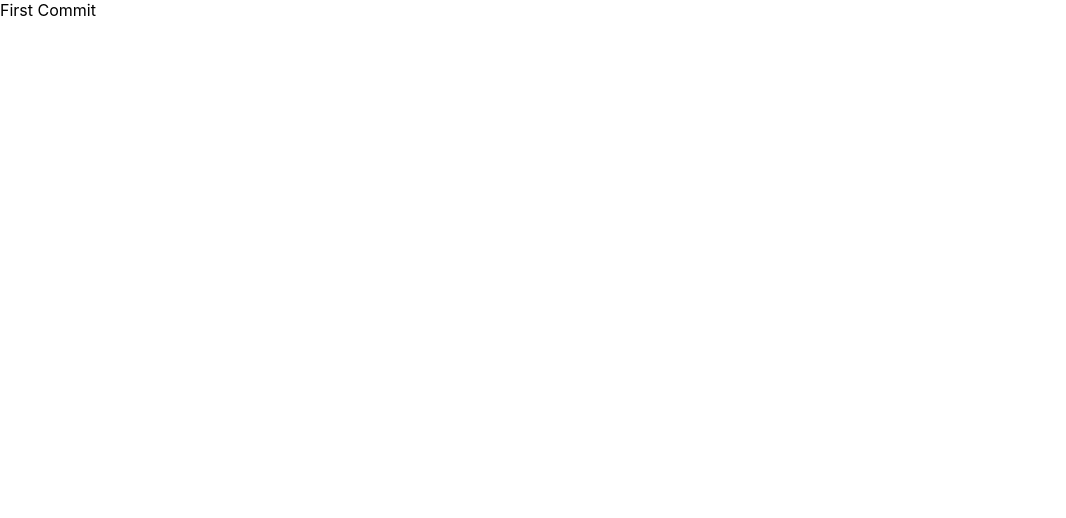
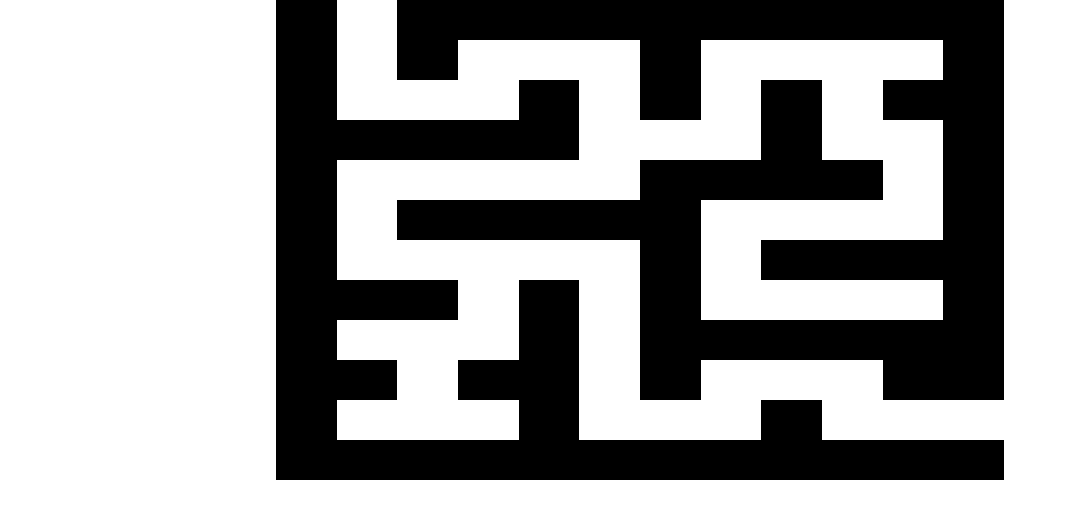
Before and after one commit to josebdev/maze, a React (Create React App) app: page / in a window 1280 px wide. Shown: the top 518 px of the page, without its empty margins (0-1066 px from the left). Built offline with nearby package versions, Linux system fonts and the light colour scheme.

Commit message:
feat: created maze

```diff
--- a/package.json
+++ b/package.json
@@ -15,6 +15,7 @@
     "react-scripts": "4.0.3",
     "styled-components": "^5.3.1",
     "typescript": "^4.1.2",
+    "uuid": "^3.4.0",
     "web-vitals": "^1.0.1"
   },
   "scripts": {
@@ -42,6 +43,8 @@
     ]
   },
   "devDependencies": {
+    "@types/styled-components": "^5.1.14",
+    "@types/uuid": "^8.3.1",
     "@typescript-eslint/eslint-plugin": "^4.31.0",
     "@typescript-eslint/parser": "^4.31.0",
     "eslint": "^7.32.0",
--- a/src/App.tsx
+++ b/src/App.tsx
@@ -1,7 +1,13 @@
 import React from 'react'
+import { Maze } from 'components/Maze'
+import { mazeFinal } from 'utils/level'
 
 function App() {
-  return <div className="App">First Commit</div>
+  return (
+    <div>
+      <Maze list={mazeFinal} />
+    </div>
+  )
 }
 
 export default App
--- /dev/null
+++ b/src/components/Maze/index.tsx
@@ -0,0 +1,26 @@
+import React, { FunctionComponent } from 'react'
+import { CellType } from 'utils/level'
+import { v4 as uuidv4 } from 'uuid'
+import { Row, Cell, MazeContainer } from './styles'
+
+type MazeProps = {
+  list: CellType[][]
+}
+
+export const Maze: FunctionComponent<MazeProps> = ({ list }) => {
+  return (
+    <MazeContainer>
+      {list.map((rows) => {
+        const rowKey = uuidv4()
+        return (
+          <Row key={rowKey}>
+            {rows.map((cell) => {
+              const key = uuidv4()
+              return <Cell key={key} type={cell} />
+            })}
+          </Row>
+        )
+      })}
+    </MazeContainer>
+  )
+}
--- /dev/null
+++ b/src/components/Maze/styles.ts
@@ -0,0 +1,28 @@
+import styled from 'styled-components'
+import { CellType } from 'utils/level'
+
+export const Row = styled.div`
+  display: grid;
+  grid-template-columns: repeat(12, 1fr);
+`
+export const Cell = styled.div<{ type: CellType }>`
+  min-width: 40px;
+  min-height: 40px;
+  background: ${(props) => {
+    switch (props.type) {
+      case 'BLOCKED':
+        return '#000000'
+      case 'INITIAL':
+      case 'FINAL':
+      case 'FREE':
+        return '#FFFFFF'
+      default:
+        throw new Error(`you are passing a wrong type ${props.type}`)
+    }
+  }};
+`
+export const MazeContainer = styled.div`
+  position: relative;
+  max-width: 728px;
+  margin: 0 auto;
+`
--- /dev/null
+++ b/src/utils/level.ts
@@ -0,0 +1,155 @@
+const BLOCK = 'BLOCKED'
+const FREE = 'FREE'
+const INITIAL = 'INITIAL'
+const FINAL = 'FINAL'
+
+export type CellType =
+  | typeof BLOCK
+  | typeof FREE
+  | typeof INITIAL
+  | typeof FINAL
+
+export const mazeFinal: CellType[][] = [
+  [
+    BLOCK,
+    INITIAL,
+    BLOCK,
+    BLOCK,
+    BLOCK,
+    BLOCK,
+    BLOCK,
+    BLOCK,
+    BLOCK,
+    BLOCK,
+    BLOCK,
+    BLOCK,
+  ],
+  [BLOCK, FREE, BLOCK, FREE, FREE, FREE, BLOCK, FREE, FREE, FREE, FREE, BLOCK],
+  [
+    BLOCK,
+    FREE,
+    FREE,
+    FREE,
+    BLOCK,
+    FREE,
+    BLOCK,
+    FREE,
+    BLOCK,
+    FREE,
+    BLOCK,
+    BLOCK,
+  ],
+  [
+    BLOCK,
+    BLOCK,
+    BLOCK,
+    BLOCK,
+    BLOCK,
+    FREE,
+    FREE,
+    FREE,
+    BLOCK,
+    FREE,
+    FREE,
+    BLOCK,
+  ],
+  [
+    BLOCK,
+    FREE,
+    FREE,
+    FREE,
+    FREE,
+    FREE,
+    BLOCK,
+    BLOCK,
+    BLOCK,
+    BLOCK,
+    FREE,
+    BLOCK,
+  ],
+  [
+    BLOCK,
+    FREE,
+    BLOCK,
+    BLOCK,
+    BLOCK,
+    BLOCK,
+    BLOCK,
+    FREE,
+    FREE,
+    FREE,
+    FREE,
+    BLOCK,
+  ],
+  [
+    BLOCK,
+    FREE,
+    FREE,
+    FREE,
+    FREE,
+    FREE,
+    BLOCK,
+    FREE,
+    BLOCK,
+    BLOCK,
+    BLOCK,
+    BLOCK,
+  ],
+  [
+    BLOCK,
+    BLOCK,
+    BLOCK,
+    FREE,
+    BLOCK,
+    FREE,
+    BLOCK,
+    FREE,
+    FREE,
+    FREE,
+    FREE,
+    BLOCK,
+  ],
+  [
+    BLOCK,
+    FREE,
+    FREE,
+    FREE,
+    BLOCK,
+    FREE,
+    BLOCK,
+    BLOCK,
+    BLOCK,
+    BLOCK,
+    BLOCK,
+    BLOCK,
+  ],
+  [
+    BLOCK,
+    BLOCK,
+    FREE,
+    BLOCK,
+    BLOCK,
+    FREE,
+    BLOCK,
+    FREE,
+    FREE,
+    FREE,
+    BLOCK,
+    BLOCK,
+  ],
+  [BLOCK, FREE, FREE, FREE, BLOCK, FREE, FREE, FREE, BLOCK, FREE, FREE, FINAL],
+  [
+    BLOCK,
+    BLOCK,
+    BLOCK,
+    BLOCK,
+    BLOCK,
+    BLOCK,
+    BLOCK,
+    BLOCK,
+    BLOCK,
+    BLOCK,
+    BLOCK,
+    BLOCK,
+  ],
+]
--- a/tsconfig.json
+++ b/tsconfig.json
@@ -1,6 +1,6 @@
 {
   "compilerOptions": {
-    "baseUrl": "./",
+    "baseUrl": "src",
     "target": "es5",
     "lib": [
       "dom",
```
Also changed, not shown: 2 other files (tests, documents, lock files or other folders).
